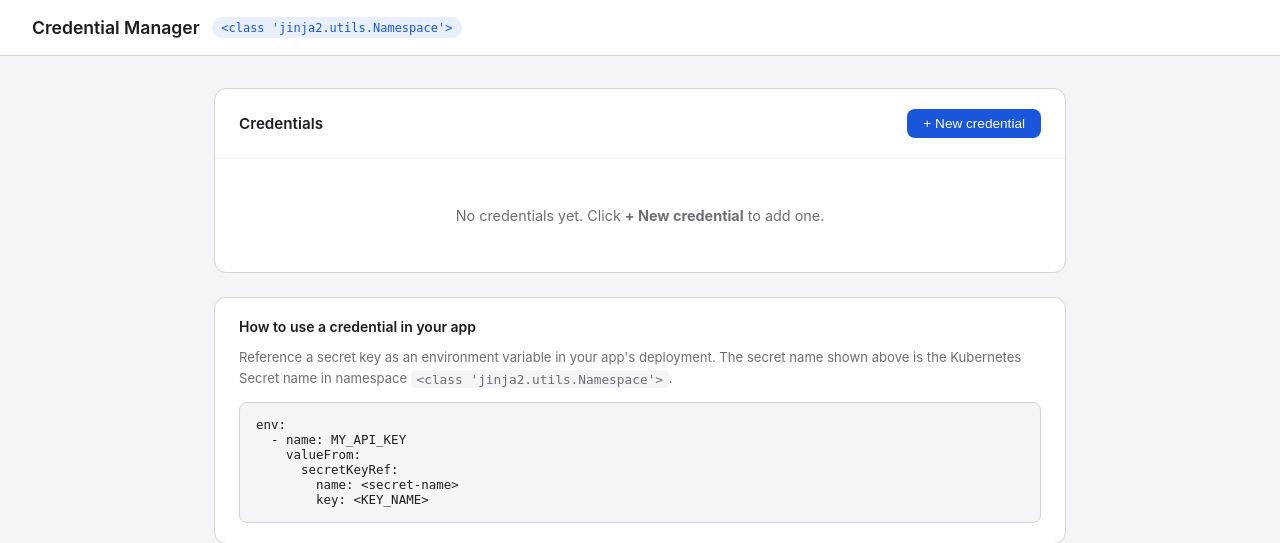
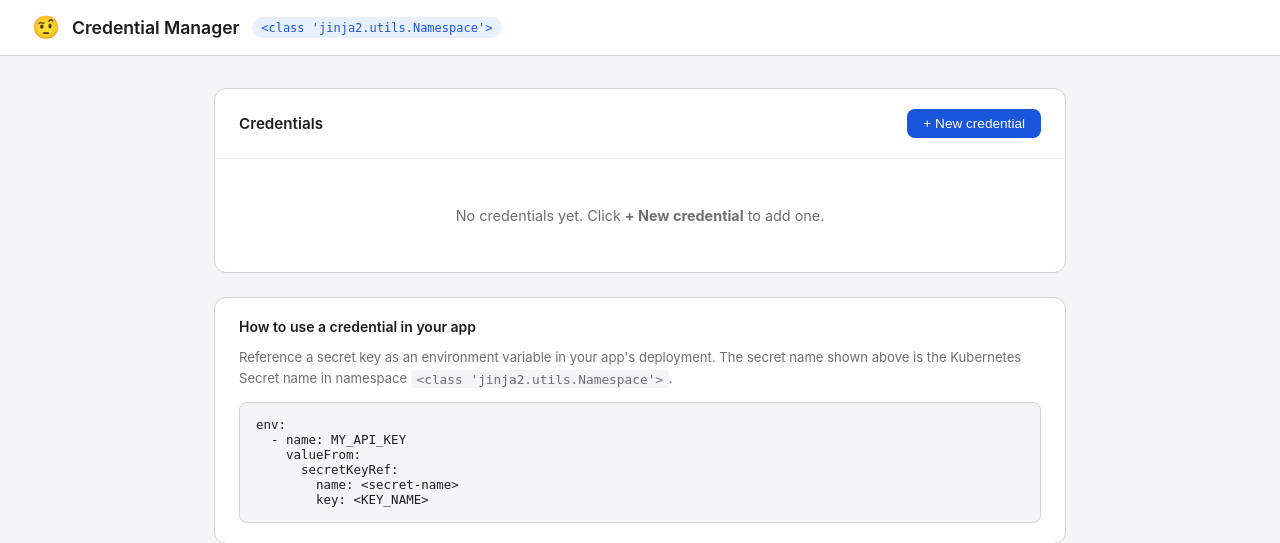
Before and after one commit to dev-dull/sus-starter-pack, a FastAPI app: template apps/credential-manager/templates/index.html in a window 1280 px wide. Shown: the top 543 px of the page. Run offline with FastAPI, Linux system fonts and the light colour scheme; the template is opened without the code that fills it, so the values that code supplies are empty.

Commit message:
save: work in progress

```diff
--- a/apps/credential-manager/templates/base.html
+++ b/apps/credential-manager/templates/base.html
@@ -192,6 +192,7 @@
 </head>
 <body>
   <header>
+    <span style="font-size:1.4rem;line-height:1;">🤨</span>
     <h1>Credential Manager</h1>
     <span class="namespace-badge">{{ namespace }}</span>
   </header>
```
